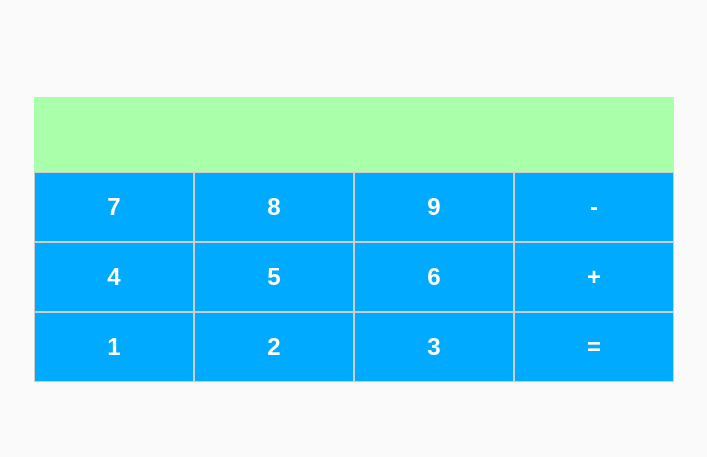
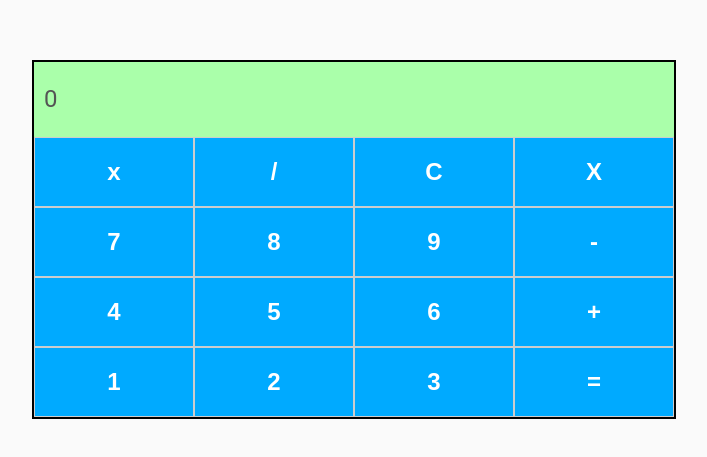
Before and after one commit to devLucasCBMelo/calculadora_react, a React (Create React App) app: page / in a window 1280 px wide. Shown: the part 161-618 px from the top of the page, without its empty margins (286-993 px from the left). Built offline with nearby package versions, Linux system fonts and the light colour scheme.

Commit message:
desenvolvendo interações nos botões

```diff
--- a/src/App.js
+++ b/src/App.js
@@ -1,30 +1,47 @@
+import { useState } from 'react';
 import Button from './Components/Button';
 import Input from './Components/Input';
 import { Container, Content, Row } from './styles'
 
 function App() {
+  const [currentNumber, setCurrentNumber] = useState('0');
+
+  const handleOnClear = () => {
+    setCurrentNumber('0');
+  }
+
+  const handleAddNumber = (number) => {
+    setCurrentNumber(prev => `${number}${prev === '0' ? '' : prev}`)
+  }
+
   return (
     <div>
       <Container>
         <Content>
-          <Input />
+          <Input value={currentNumber} />
           <Row>
-            <Button label="7" />
-            <Button label="8"/>
-            <Button label="9"/>
-            <Button label="-"/>
+            <Button label="x" />
+            <Button label="/"/>
+            <Button label="C" onClick={ handleOnClear}/>
+            <Button label="X"/>
           </Row>
           <Row>
-            <Button label="4" />
-            <Button label="5"/>
-            <Button label="6"/>
-            <Button label="+"/>
+            <Button label="7" onClick={ () => handleAddNumber('7')}/>
+            <Button label="8"onClick={ () => handleAddNumber('8')}/>
+            <Button label="9"onClick={ () => handleAddNumber('9')}/>
+            <Button label="-"onClick={ () => handleAddNumber('-')}/>
           </Row>
           <Row>
-            <Button label="1" />
-            <Button label="2"/>
-            <Button label="3"/>
-            <Button label="="/>
+            <Button label="4" onClick={ () => handleAddNumber('4')}/>
+            <Button label="5"onClick={ () => handleAddNumber('5')}/>
+            <Button label="6"onClick={ () => handleAddNumber('6')}/>
+            <Button label="+"onClick={ () => handleAddNumber('+')}/>
+          </Row>
+          <Row>
+            <Button label="1" onClick={ () => handleAddNumber('1')}/>
+            <Button label="2" onClick={ () => handleAddNumber('2')}/>
+            <Button label="3" onClick={ () => handleAddNumber('3')}/>
+            <Button label="=" onClick={ () => handleAddNumber('')}/>
           </Row>
 
         </Content>
--- a/src/Components/Button/styles.js
+++ b/src/Components/Button/styles.js
@@ -8,4 +8,8 @@
   font-size: 24px;
   font-weight: 700;
   flex: 1;
+
+  &:hover {
+    opacity: 0.6;
+  }
 `
--- a/src/Components/Input/index.js
+++ b/src/Components/Input/index.js
@@ -1,9 +1,9 @@
 import { InputContainer } from "./styles";
 
-const Input = () => {
+const Input = ({ value }) => {
   return (
     <InputContainer>
-      <input />
+      <input disabled value={ value }/>
     </InputContainer>
   )
 }
--- a/src/styles.js
+++ b/src/styles.js
@@ -13,6 +13,8 @@
 export const Content = styled.div`
   width: 50%;
   background-color: #FFFFFF;
+  border: 2px solid black;
+
 `
 
 export const Row = styled.div`
```
